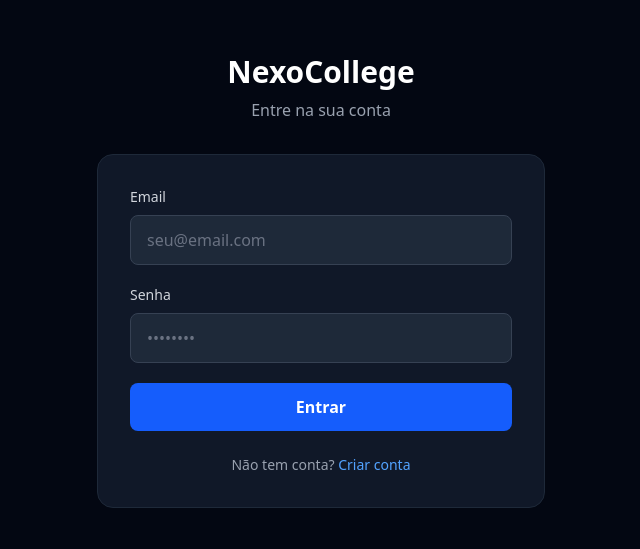
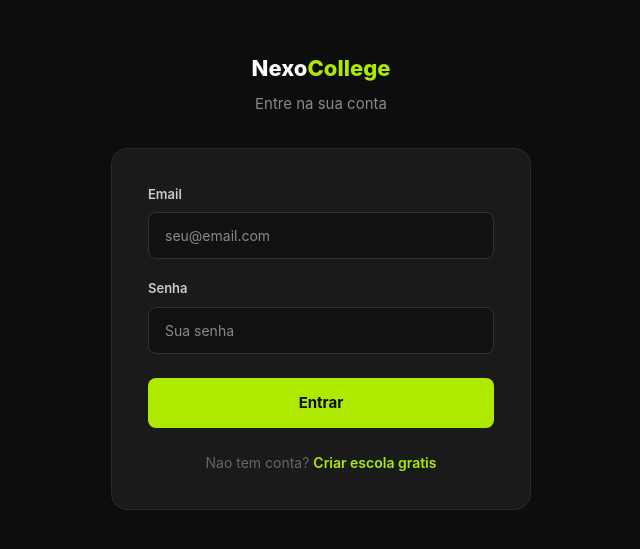
Before and after one commit to nexocollege7/nexocollege, a Next.js app: page /login in a window 1280 px wide. Shown: the part 119-668 px from the top of the page, without its empty margins (319-959 px from the left). Built offline with nearby package versions, Linux system fonts and the light colour scheme; no server answers.

Commit message:
Sprint 52 - Login com layout padronizado

```diff
--- a/app/(auth)/login/page.tsx
+++ b/app/(auth)/login/page.tsx
@@ -32,7 +32,6 @@ export default function LoginPage() {
     if (data.user?.email === masterEmail) {
       router.push('/master')
     } else if (profile.role === 'student') {
-      // Busca o slug da escola do aluno
       if (profile.school_id) {
         const { data: school } = await supabase
           .from('schools')
@@ -40,7 +39,7 @@ export default function LoginPage() {
           .eq('id', profile.school_id)
           .single()
         if (school?.slug) {
-          router.push(`/vitrine/${school.slug}`)
+          router.push('/vitrine/' + school.slug)
           router.refresh()
           return
         }
@@ -54,56 +53,79 @@ export default function LoginPage() {
   }
 
   return (
-    <div className="min-h-screen bg-gray-950 flex items-center justify-center px-4">
-      <div className="w-full max-w-md">
-        <div className="text-center mb-8">
-          <h1 className="text-3xl font-bold text-white">NexoCollege</h1>
-          <p className="text-gray-400 mt-2">Entre na sua conta</p>
+    <div style={{
+      minHeight: '100vh', backgroundColor: '#0D0D0D',
+      display: 'flex', alignItems: 'center', justifyContent: 'center',
+      padding: '20px', fontFamily: 'Inter, sans-serif', fontSize: '16px',
+    }}>
+      <div style={{ width: '100%', maxWidth: '420px' }}>
+
+        <div style={{ textAlign: 'center', marginBottom: '32px' }}>
+          <h1 style={{ fontSize: "22px", fontWeight: '800', color: '#FFFFFF', margin: 0 }}>
+            Nexo<span style={{ color: '#AEEA00' }}>College</span>
+          </h1>
+          <p style={{ color: '#888888', marginTop: '8px', fontSize: '15px' }}>
+            Entre na sua conta
+          </p>
         </div>
-        <div className="bg-gray-900 rounded-2xl p-8 border border-gray-800">
+
+        <div style={{ backgroundColor: '#1A1A1A', borderRadius: '16px', padding: '36px', border: '1px solid #2A2A2A' }}>
+
           {error && (
-            <div className="bg-red-500/10 border border-red-500/20 text-red-400 rounded-lg p-3 mb-6 text-sm">
+            <div style={{ backgroundColor: 'rgba(239,68,68,0.1)', border: '1px solid rgba(239,68,68,0.3)', color: '#f87171', borderRadius: '8px', padding: '12px 16px', marginBottom: '24px', fontSize: '14px' }}>
               {error}
             </div>
           )}
-          <div className="space-y-5">
+
+          <div style={{ display: 'flex', flexDirection: 'column', gap: '20px' }}>
+
             <div>
-              <label className="block text-sm font-medium text-gray-300 mb-2">Email</label>
+              <label style={{ display: 'block', fontSize: '13px', fontWeight: '600', color: '#CCCCCC', marginBottom: '8px' }}>Email</label>
               <input
                 type="email"
                 value={email}
                 onChange={(e) => setEmail(e.target.value)}
                 placeholder="seu@email.com"
-                className="w-full bg-gray-800 border border-gray-700 rounded-lg px-4 py-3 text-white placeholder-gray-500 focus:outline-none focus:border-blue-500 transition-colors"
+                style={{ width: '100%', backgroundColor: '#111111', border: '1px solid #333333', borderRadius: '8px', padding: '12px 16px', color: '#FFFFFF', fontSize: "14px", outline: 'none', boxSizing: 'border-box' }}
               />
             </div>
+
             <div>
-              <label className="block text-sm font-medium text-gray-300 mb-2">Senha</label>
+              <label style={{ display: 'block', fontSize: '13px', fontWeight: '600', color: '#CCCCCC', marginBottom: '8px' }}>Senha</label>
               <input
                 type="password"
                 value={password}
                 onChange={(e) => setPassword(e.target.value)}
-                placeholder="••••••••"
-                className="w-full bg-gray-800 border border-gray-700 rounded-lg px-4 py-3 text-white placeholder-gray-500 focus:outline-none focus:border-blue-500 transition-colors"
+                placeholder="Sua senha"
                 onKeyDown={(e) => e.key === 'Enter' && handleLogin()}
+                style={{ width: '100%', backgroundColor: '#111111', border: '1px solid #333333', borderRadius: '8px', padding: '12px 16px', color: '#FFFFFF', fontSize: "14px", outline: 'none', boxSizing: 'border-box' }}
               />
             </div>
+
             <button
               onClick={handleLogin}
               disabled={loading}
-              className="w-full bg-blue-600 hover:bg-blue-700 disabled:opacity-50 disabled:cursor-not-allowed text-white font-semibold rounded-lg px-4 py-3 transition-colors"
+              style={{
+                width: '100%', backgroundColor: loading ? '#555555' : '#AEEA00',
+                color: '#0D0D0D', fontWeight: '700', fontSize: '15px',
+                border: 'none', borderRadius: '8px', padding: '14px',
+                cursor: loading ? 'not-allowed' : 'pointer', marginTop: '4px',
+              }}
             >
               {loading ? 'Entrando...' : 'Entrar'}
             </button>
+
           </div>
-          <div className="mt-6 text-center">
-            <p className="text-gray-400 text-sm">
-              Não tem conta?{' '}
-              <Link href="/cadastro" className="text-blue-400 hover:text-blue-300 font-medium">
-                Criar conta
+
+          <div style={{ marginTop: '24px', textAlign: 'center' }}>
+            <p style={{ color: '#666666', fontSize: '14px' }}>
+              Nao tem conta?{' '}
+              <Link href="/cadastro" style={{ color: '#AEEA00', fontWeight: '600', textDecoration: 'none' }}>
+                Criar escola gratis
               </Link>
             </p>
           </div>
+
         </div>
       </div>
     </div>
```
